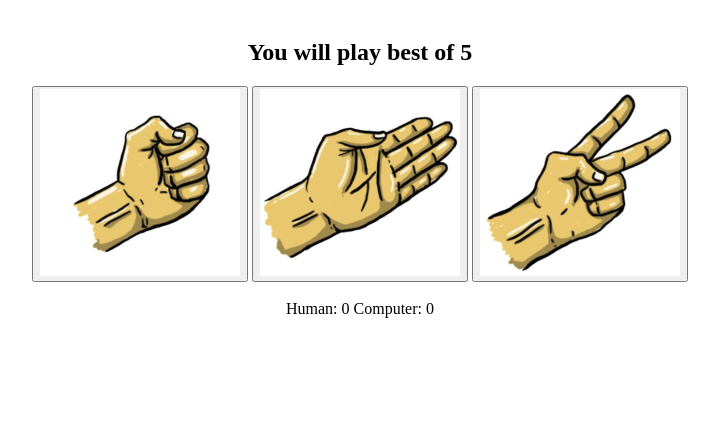
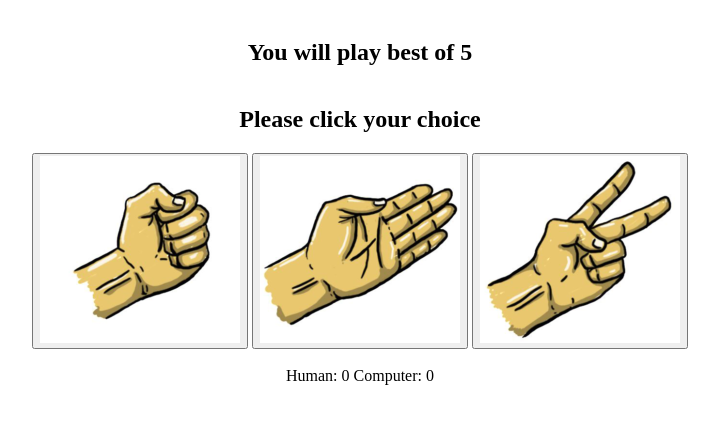
Before and after one commit to Darcares/rock-paper-scissors, a plain HTML site: page index.html in a window 1280 px wide. Shown: the part 69-492 px from the top of the page, without its empty margins (280-999 px from the left). Drawn offline with Linux system fonts and the light colour scheme.

Commit message:
Add instructions to play

```diff
--- a/index.html
+++ b/index.html
@@ -11,6 +11,7 @@
     <div class="container">
         <h1>Rock Paper Scissors</h1>
         <h2>You will play best of 5</h2>
+        <h2>Please click your choice</h2>
         <div class="choices">
             <button id="rock" class="choice"><img src="rock-200x187.png" alt="Rock sign"></button>
             <button id="paper" class="choice"><img src="paper-200x187.png" alt="Paper sign"></button>
```
